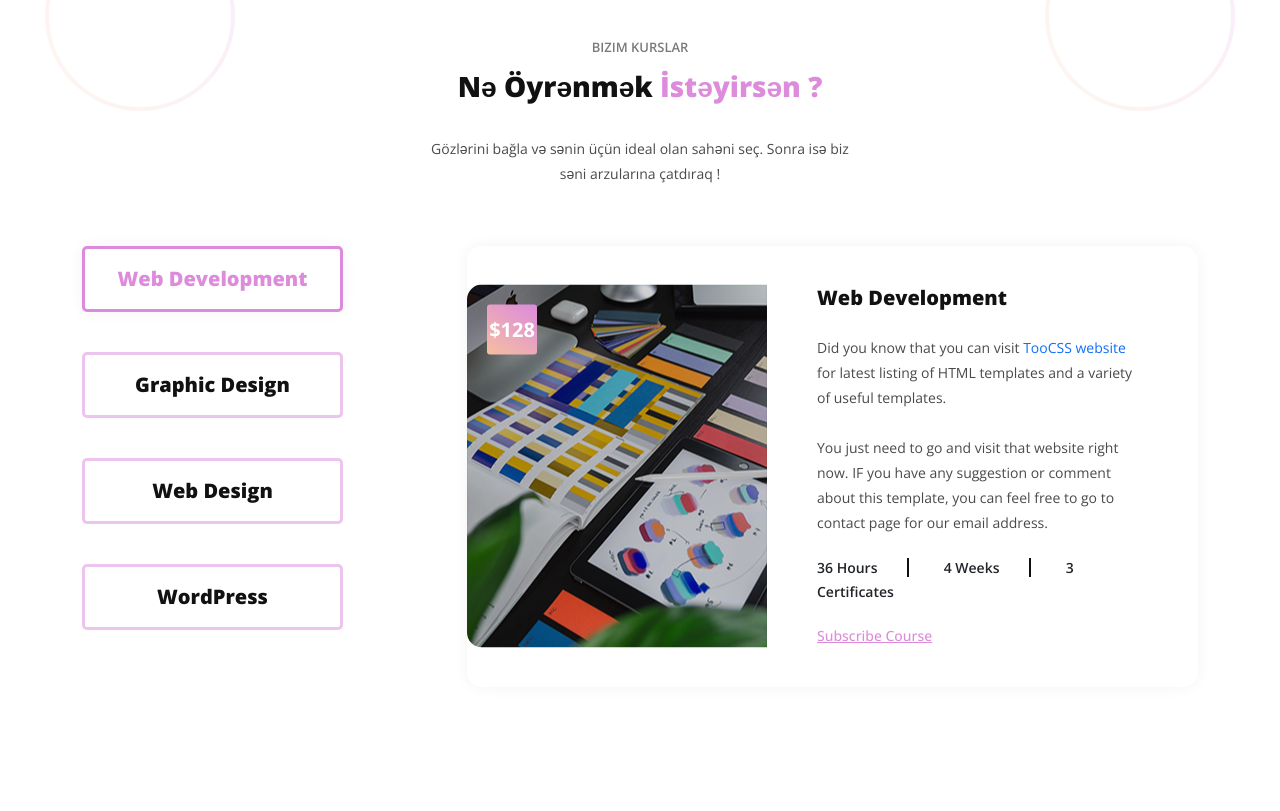
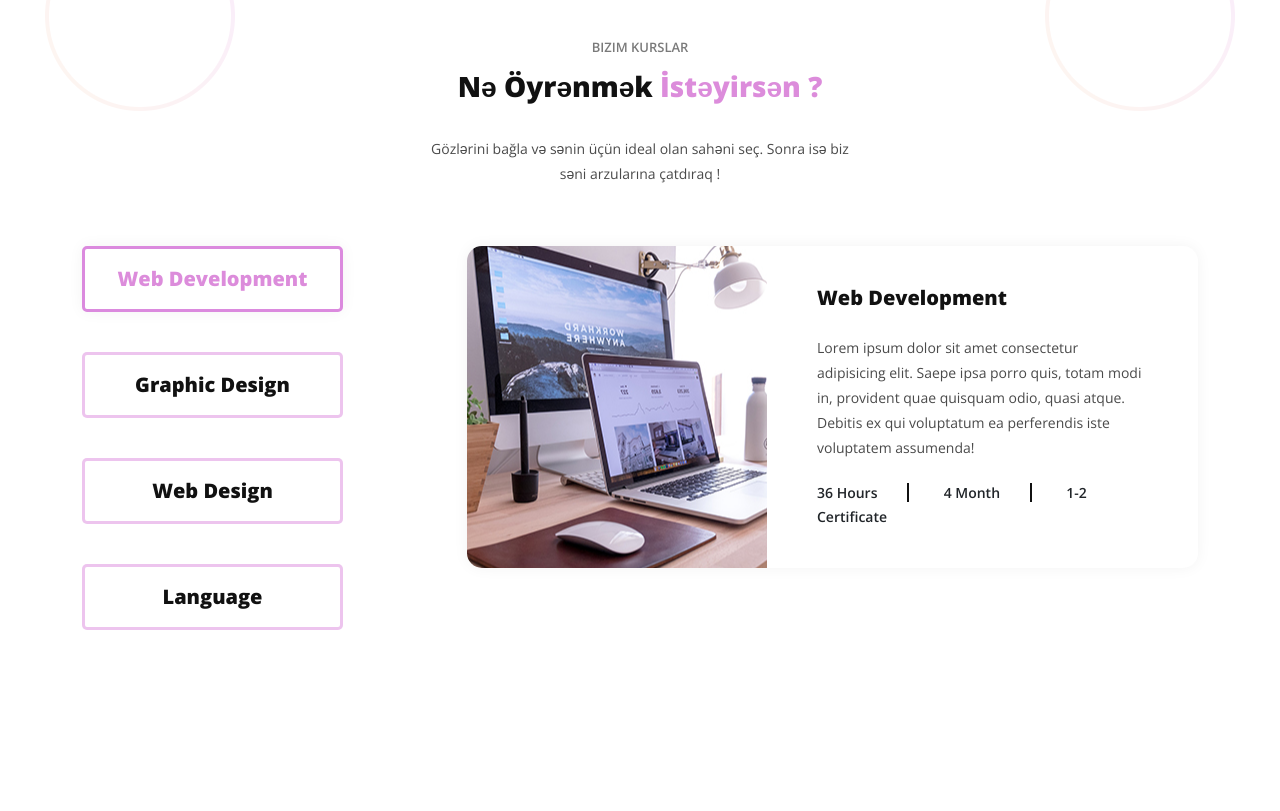
Before and after one commit to lVUSALl/oxuaz, a CodeIgniter app: the page made by application/views/User/index.php in a window 1280 px wide. Shown: the part 1409-2220 px from the top of the page. Run offline with CodeIgniter, Linux system fonts and the light colour scheme; some libraries are stand-ins or nearby versions.

Commit message:
Admin panel 97% Complated, User side 90%

```diff
--- a/application/controllers/ManC.php
+++ b/application/controllers/ManC.php
@@ -21,6 +21,6 @@ class manc extends CI_Controller{
         // print_r("<pre>");
         // print_r($data['get_all_course']);
         // die;
-        $this->load->view('user/our-services');
+        $this->load->view('user/our-services', $data);
     }
 }
--- a/application/controllers/ac.php
+++ b/application/controllers/ac.php
@@ -142,7 +142,8 @@ class ac extends CI_Controller{
                 $data = [
                     'n_title'       => $title,
                     'n_description' => $description,
-                    // 'c_teacher'     => $teacher
+                    'c_teacher'     => $teacher,
+                    'c_time'        => $time,
                     'n_date'        => $date,
                     'n_category'    => $category,
                     'n_status'      => $status,
@@ -283,4 +284,5 @@ class ac extends CI_Controller{
     }
 
 
+
 }
--- a/application/views/User/index.php
+++ b/application/views/User/index.php
@@ -96,7 +96,7 @@
                     <div class="active gradient-border"><span>Web Development</span></div>
                     <div class="gradient-border"><span>Graphic Design</span></div>
                     <div class="gradient-border"><span>Web Design</span></div>
-                    <div class="gradient-border"><span>WordPress</span></div>
+                    <div class="gradient-border"><span>Language</span></div>
                   </div>
                 </div>
                 <div class="col-lg-9">
@@ -104,37 +104,34 @@
                     <li class="active">
                       <div>
                         <div class="left-image">
-                          <img src="<?php echo base_url('assets/User/'); ?>assets/images/courses-01.jpg" alt="">
-                          <div class="price"><h6>$128</h6></div>
+                          <img src="<?php echo base_url('assets/User/'); ?>assets/images/courses-02.jpg" alt="">
                         </div>
                         <div class="right-content">
                           <h4>Web Development</h4>
-                          <p>Did you know that you can visit <a rel="nofollow" href="https://www.toocss.com/" target="_blank">TooCSS website</a> for latest listing of HTML templates and a variety of useful templates.
-                          <br><br>You just need to go and visit that website right now. IF you have any suggestion or comment about this template, you can feel free to go to contact page for our email address.</p>
+                          <p>Lorem ipsum dolor sit amet consectetur adipisicing elit. Saepe ipsa porro quis, totam modi in, provident quae quisquam odio, quasi atque. Debitis ex qui voluptatum ea perferendis iste voluptatem assumenda!</p>
                           <span>36 Hours</span>
-                          <span>4 Weeks</span>
-                          <span class="last-span">3 Certificates</span>
-                          <div class="text-button">
+                          <span>4 Month</span>
+                          <span class="last-span">1-2 Certificate</span>
+                          <!-- <div class="text-button">
                             <a href="contact-us.html">Subscribe Course</a>
-                          </div>
+                          </div> -->
                         </div>
                       </div>
                     </li>
                     <li>
                       <div>
                         <div class="left-image">
-                          <img src="<?php echo base_url('assets/User/'); ?>assets/images/courses-02.jpg" alt="">
-                          <div class="price"><h6>$156</h6></div>
+                          <img src="<?php echo base_url('assets/User/'); ?>assets/images/courses-01.jpg" alt="">
                         </div>
                         <div class="right-content">
                           <h4>Creative Graphic Design</h4>
-                          <p>You are not allowed to redistribute this template ZIP file on any other website without a permission from us.<br><br>There are some unethical people on this world copied and reposted our templates without any permission from us. Their Karma will hit them really hard. Yeah!</p>
+                          <p>Lorem ipsum dolor sit amet consectetur adipisicing elit. Inventore quo natus veritatis iusto est a optio minus nostrum numquam aliquam cupiditate veniam aut, tempora error dicta accusantium voluptatibus sapiente temporibus!</p>
                           <span>48 Hours</span>
-                          <span>6 Weeks</span>
+                          <span>6 Month</span>
                           <span class="last-span">1 Certificate</span>
-                          <div class="text-button">
+                          <!-- <div class="text-button">
                             <a href="contact-us.html">Subscribe Course</a>
-                          </div>
+                          </div> -->
                         </div>
                       </div>
                     </li>
@@ -142,17 +139,16 @@
                       <div>
                         <div class="left-image">
                           <img src="<?php echo base_url('assets/User/'); ?>assets/images/courses-03.jpg" alt="">
-                          <div class="price"><h6>$184</h6></div>
                         </div>
                         <div class="right-content">
                           <h4>Web Design</h4>
-                          <p>Quinoa roof party squid prism sustainable letterpress cray hammock tumeric man bun mixtape tofu subway tile cronut. Deep v ennui subway tile organic seitan.<br><br>Kogi VHS freegan bicycle rights try-hard green juice probably haven't heard of them cliche la croix af chillwave.</p>
+                          <p>Lorem ipsum dolor sit amet consectetur adipisicing elit. Sed natus enim ad corporis adipisci aliquam ipsam numquam vel aspernatur veritatis pariatur id a, quos officia odit! Rerum sed commodi dolor.</p>
                           <span>28 Hours</span>
-                          <span>4 Weeks</span>
+                          <span>4 Month</span>
                           <span class="last-span">1 Certificate</span>
-                          <div class="text-button">
+                          <!-- <div class="text-button">
                             <a href="contact-us.html">Subscribe Course</a>
-                          </div>
+                          </div> -->
                         </div>
                       </div>
                     </li>
@@ -160,17 +156,16 @@
                       <div>
                         <div class="left-image">
                           <img src="<?php echo base_url('assets/User/'); ?>assets/images/courses-04.jpg" alt="">
-                          <div class="price"><h6>$76</h6></div>
                         </div>
                         <div class="right-content">
-                          <h4>WordPress Introduction</h4>
-                          <p>Quinoa roof party squid prism sustainable letterpress cray hammock tumeric man bun mixtape tofu subway tile cronut. Deep v ennui subway tile organic seitan.<br><br>Kogi VHS freegan bicycle rights try-hard green juice probably haven't heard of them cliche la croix af chillwave.</p>
+                          <h4>Language Introduction</h4>
+                          <p>Lorem ipsum dolor sit amet consectetur adipisicing elit. Veniam, dolorum mollitia. Cum possimus non optio placeat, necessitatibus corporis officia error tenetur fugiat eius incidunt dolorem officiis ullam quo, eos nihil!</p>
                           <span>48 Hours</span>
-                          <span>4 Weeks</span>
-                          <span class="last-span">2 Certificates</span>
-                          <div class="text-button">
+                          <span>4 Month</span>
+                          <span class="last-span">1 Certificate</span>
+                          <!-- <div class="text-button">
                             <a href="contact-us.html">Subscribe Course</a>
-                          </div>
+                          </div> -->
                         </div>
                       </div>
                       </li>
--- a/application/views/admin/includes/core_content.php
+++ b/application/views/admin/includes/core_content.php
@@ -43,5 +43,6 @@
               <i class="col-lg-12 tf-icons bx bx-book-open" style="color: #696CFF; font-size: 50px!important; display: flex; justify-content: center; align-items: center;"></i><br>
               <div class="col-lg-4" style="font-size:42px; color: #696CFF; display: flex; justify-content: center; align-items: center; width: 100%;">Bütün Kurslar :</div>
           </div>
+          <div id="result"></div>
 
 </div>
--- a/application/views/admin/includes/headerStyle.php
+++ b/application/views/admin/includes/headerStyle.php
@@ -52,6 +52,8 @@
   <!--! Template customizer & Theme config files MUST be included after core stylesheets and helpers.js in the <head> section -->
   <!--? Config:  Mandatory theme config file contain global vars & default theme options, Set your preferred theme option in this file.  -->
   <script src="<?php echo base_url("assets/admin/"); ?>assets/js/config.js"></script>
+  <script src="<?php echo base_url("assets/admin/"); ?>assets/js/search.js"></script>
+  <script src="https://ajax.googleapis.com/ajax/libs/jquery/3.6.3/jquery.min.js"></script>
 </head>
 
 <body>
--- a/application/views/admin/index.php
+++ b/application/views/admin/index.php
@@ -6,7 +6,7 @@
 <?php $this->load->view('admin/includes/core_content'); ?>
 
 <?php foreach($get_all_course as $item){?>
-  <section class="courses1">
+  <section class="courses1" id="course-items">
     <div class="container1 col-lg-2">
 
       <div class="masterclass">
--- a/application/views/admin/news/news.php
+++ b/application/views/admin/news/news.php
@@ -19,7 +19,7 @@ $this->load->view('admin/includes/headerStyle'); ?>
             <a href="<?php echo base_url('admin_dashboard') ?>">
                 <button type="button" class="btn  btn-sm btn-danger">Back</button>
             </a>
-            News List
+            Course Enumeration
             <a href="<?php echo base_url('admin_news_create') ?>">
                 <button type="button" class="btn  btn-sm btn-success">Create</button>
             </a>
```
Also changed, not shown: application/controllers/ajaxsearch.php (added, +89 -0 lines), application/models/ajaxsearch_model.php (added, +16 -0 lines), application/views/admin/includes/navBar.php (+8 -14 lines), assets/admin/assets/css/coursecard.css (+8 -5 lines), assets/admin/assets/js/search.js (added, +51 -0 lines).
